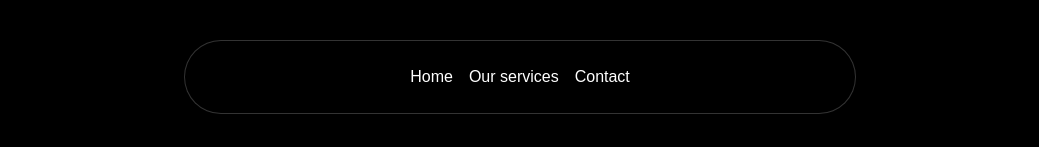
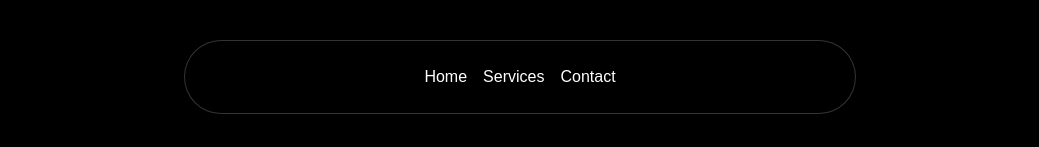
Before and after one commit to mAchyut/UI-Nextjs, a Next.js app: page /courses in a window 1280 px wide. Shown: the top 147 px of the page, without its empty margins (120-1159 px from the left). Built offline with nearby package versions, Linux system fonts and the light colour scheme.

Commit message:
navbar changes seslect-none

```diff
--- a/src/components/Navbar.tsx
+++ b/src/components/Navbar.tsx
@@ -9,16 +9,16 @@ function Navbar({ className }: { className?: string }) {
     const [active, setActive] = useState<string | null>(null);
 
     return (
-        <div className={cn("fixed top-10 inset-x-0 max-w-2xl mx-auto z-50", className)}>
+        <div className={cn("fixed top-10 inset-x-0 max-w-2xl mx-auto z-50 select-none", className)}>
             <Menu setActive={setActive}>
                 <Link href={"/"} passHref>
                     <MenuItem setActive={setActive} active={active} item="Home" />
                 </Link>
 
-                <MenuItem setActive={setActive} active={active} item="Our services">
+                <MenuItem setActive={setActive} active={active} item="Services">
                     <div className="flex flex-col space-y-4 text-red-600">
-                        <HoveredLink href="/courses">Check courses</HoveredLink>
-                        <HoveredLink href="/design-principles">Design principles</HoveredLink>
+                        <HoveredLink href="/courses">Check-courses</HoveredLink>
+                        <HoveredLink href="/design-principles">Design-principles</HoveredLink>
                         <HoveredLink href="/blogs">Blogs</HoveredLink>
                         <HoveredLink href="/docs">Docs</HoveredLink>
                     </div>
```
